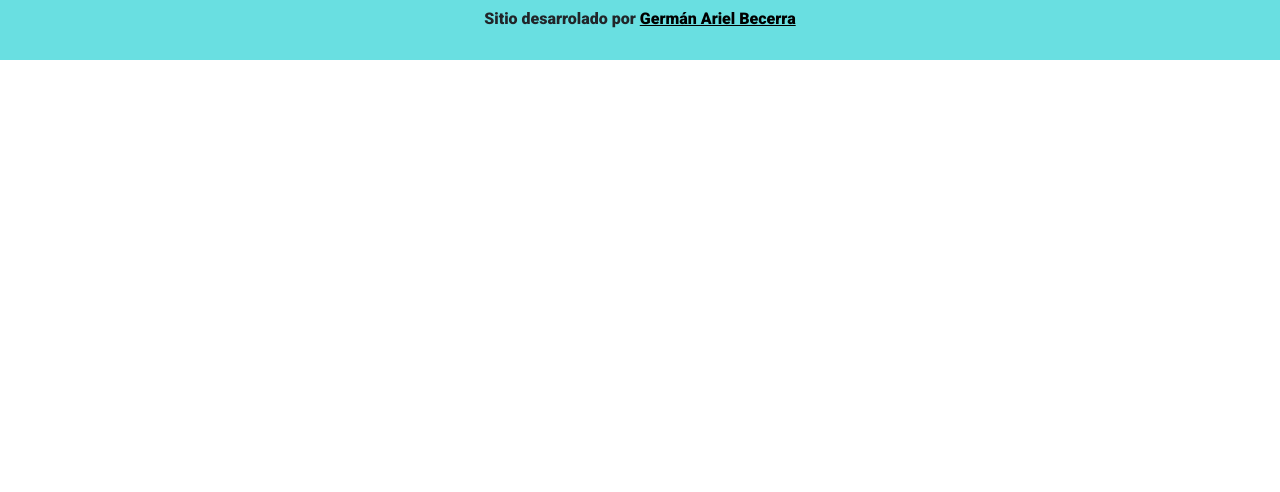
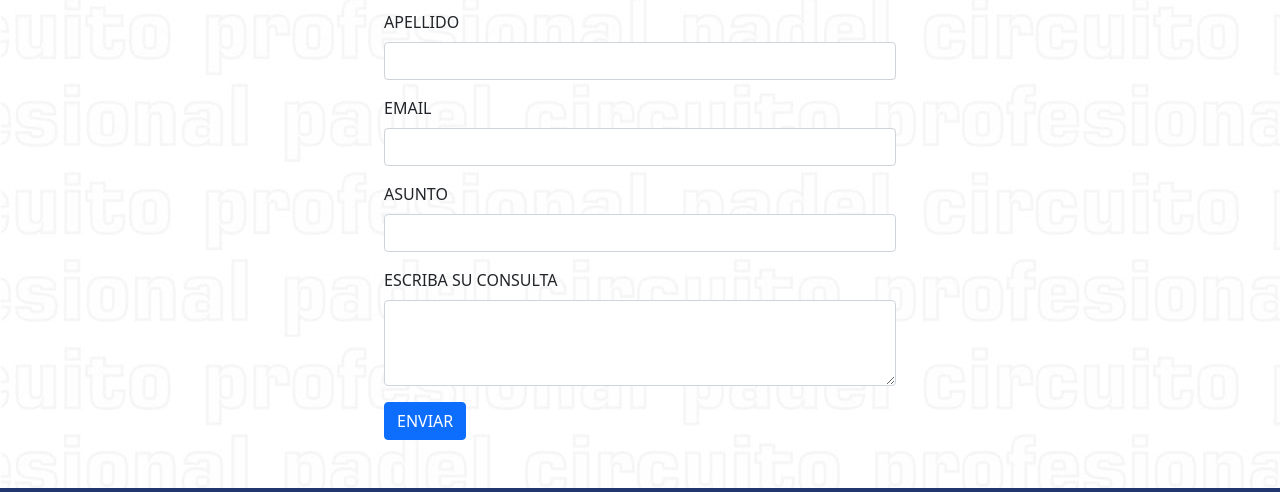
Before and after one commit to germanb85/bootstrap-complementario-cpp, a plain HTML site: page paginas/contacto.html in a window 1280 px wide. Shown: the part 974-1466 px from the top of the page. Before the commit the page ends 1034 px from the top, so only its background shows below. Drawn offline with Linux system fonts and the light colour scheme; a web font is replaced by a local one.

Commit message:
contacto

```diff
--- a/estilos.css
+++ b/estilos.css
@@ -333,6 +333,11 @@ z-index: 1;
     margin: 0 auto;
 }
 
+form{
+  width: 40%;
+  margin: 0 auto;
+}
+
   /*" FOOTER "*/
 
   .pie-de-pagina{
--- a/paginas/contacto.html
+++ b/paginas/contacto.html
@@ -57,6 +57,32 @@
     </div>
     <br>
     <br>
+    <form>
+      <div class="mb-3">
+        <label for="exampleInputEmail1" class="form-label">NOMBRE</label>
+        <input type="text" class="form-control" id="exampleInputEmail1" aria-describedby="emailHelp">
+      </div>
+      <div class="mb-3">
+        <label for="exampleInputEmail1" class="form-label">APELLIDO</label>
+        <input type="text" class="form-control" id="exampleInputEmail1" aria-describedby="emailHelp">
+      </div>
+      <div class="mb-3">
+        <label for="exampleInputEmail1" class="form-label">EMAIL</label>
+        <input type="email" class="form-control" id="exampleInputEmail1" aria-describedby="emailHelp">
+      </div>
+      <div class="mb-3">
+        <label for="exampleInputEmail1" class="form-label">ASUNTO</label>
+        <input type="text" class="form-control" id="exampleInputEmail1" aria-describedby="emailHelp">
+      </div>
+      <div class="mb-3">
+        <label for="exampleFormControlTextarea1" class="form-label">ESCRIBA SU CONSULTA</label>
+        <textarea class="form-control" id="exampleFormControlTextarea1" rows="3"></textarea>
+      </div>
+
+      <button type="submit" class="btn btn-primary">ENVIAR</button>
+    </form>
+    <br>
+    <br>
 <footer>
     <div class="contenedor-iconos-redes">
        <div class="iconos-redes">
```
